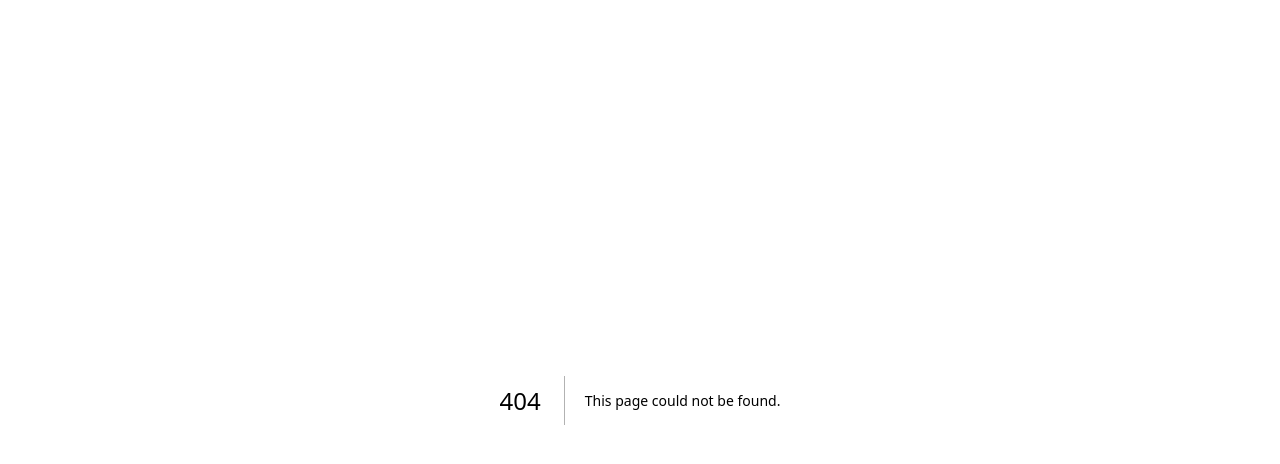
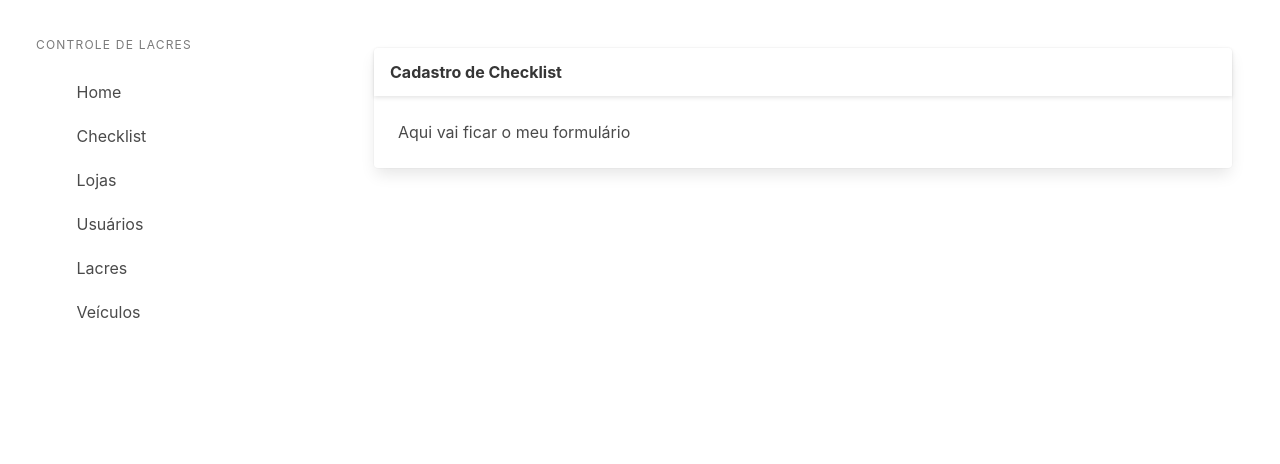
Before and after one commit to digaoreisdev/seal-control, a Next.js app: page /cadastros/checklist in a window 1280 px wide. Before the commit this address had no page. Shown: the top 464 px of the page. Built offline with nearby package versions, Linux system fonts and the light colour scheme.

Commit message:
Componente Checklist
Criei componente Checklist

```diff
--- a/src/app/layout.tsx
+++ b/src/app/layout.tsx
@@ -1,5 +1,5 @@
 export const metadata = {
-  title: 'Next.js',
+  title: 'Controle de Lacres',
   description: 'Generated by Next.js',
 }
 
--- /dev/null
+++ b/src/components/checklist/cadastro/index.tsx
@@ -0,0 +1,10 @@
+import { Layout } from 'components';
+import 'bulma/css/bulma.css';
+
+export const CadastroChecklist: React.FC = () => {
+  return (
+    <Layout titulo="Cadastro de Checklist" >
+      Aqui vai ficar o meu formulário
+    </Layout>
+  )
+}
--- /dev/null
+++ b/src/components/checklist/index.ts
@@ -0,0 +1 @@
+export { CadastroChecklist } from './cadastro'
--- a/src/components/index.ts
+++ b/src/components/index.ts
@@ -1 +1,2 @@
 export { Layout } from './layout'
+export { CadastroChecklist } from './checklist'
--- a/src/components/layout/index.tsx
+++ b/src/components/layout/index.tsx
@@ -1,6 +1,12 @@
+import { ReactNode } from 'react';
 import { Menu } from './menu' //Importando o index.tsx do menu
 
-export const Layout: React.FC = () => {
+interface LayoutProps {
+  titulo?: string;
+  children?: ReactNode;
+}
+
+export const Layout: React.FC<LayoutProps> = (props: LayoutProps) => {
   return (
     <div className="app">
       <section className="main-content columns is-fullheight">
@@ -12,13 +18,13 @@ export const Layout: React.FC = () => {
 
               <div className="card-header">
                 <p className="card-header-title">
-                  Cadastro
+                  {props.titulo}
                 </p>
               </div>
 
               <div className="card-content">
                 <p className="content">
-                  Conteúdo
+                  { props.children }
                 </p>
               </div>
 
--- a/src/components/layout/menu/index.tsx
+++ b/src/components/layout/menu/index.tsx
@@ -1,41 +1,35 @@
+import Link from 'next/link'
+
 export const Menu: React.FC = () => {
   return (
     <aside className="column is-3 is-narrow-mobile is-fullheigth section is-hidden-mobile">
       <p className="menu-label is-hidden-touch">
         Controle de Lacres
       </p>
+
       <ul className="menu-list">
-        <li>
-          <a href="#">
-            <span className="icon"></span> Home
-          </a>
-        </li>
-        <li>
-          <a href="#">
-            <span className="icon"></span> Checklist
-          </a>
-        </li>
-        <li>
-          <a href="#">
-            <span className="icon"></span> Lojas
-          </a>
-        </li>
-        <li>
-          <a href="#">
-            <span className="icon"></span> Usuários
-          </a>
-        </li>
-        <li>
-          <a href="#">
-            <span className="icon"></span> Lacres
-          </a>
-        </li>
-        <li>
-          <a href="#">
-            <span className="icon"></span> Veículos
-          </a>
-        </li>
-      </ul>
+        <MenuItem href="/" label="Home" />
+        <MenuItem href="/" label="Checklist" />
+        <MenuItem href="/" label="Lojas" />
+        <MenuItem href="/" label="Usuários" />
+        <MenuItem href="/" label="Lacres" />
+        <MenuItem href="/" label="Veículos" />
+        </ul>
     </aside>
   )
 }
+
+interface MenuItemProps {
+  href: string;
+  label: string;
+}
+
+const MenuItem: React.FC<MenuItemProps> = (props: MenuItemProps) => {
+  return (
+    <li>
+      <Link href={ props.href }>
+          <span className="icon"></span> { props.label }
+      </Link>
+    </li>
+  )
+}
--- /dev/null
+++ b/src/pages/cadastros/checklist/index.tsx
@@ -0,0 +1,3 @@
+import { CadastroChecklist } from 'components'
+
+export default CadastroChecklist
```
